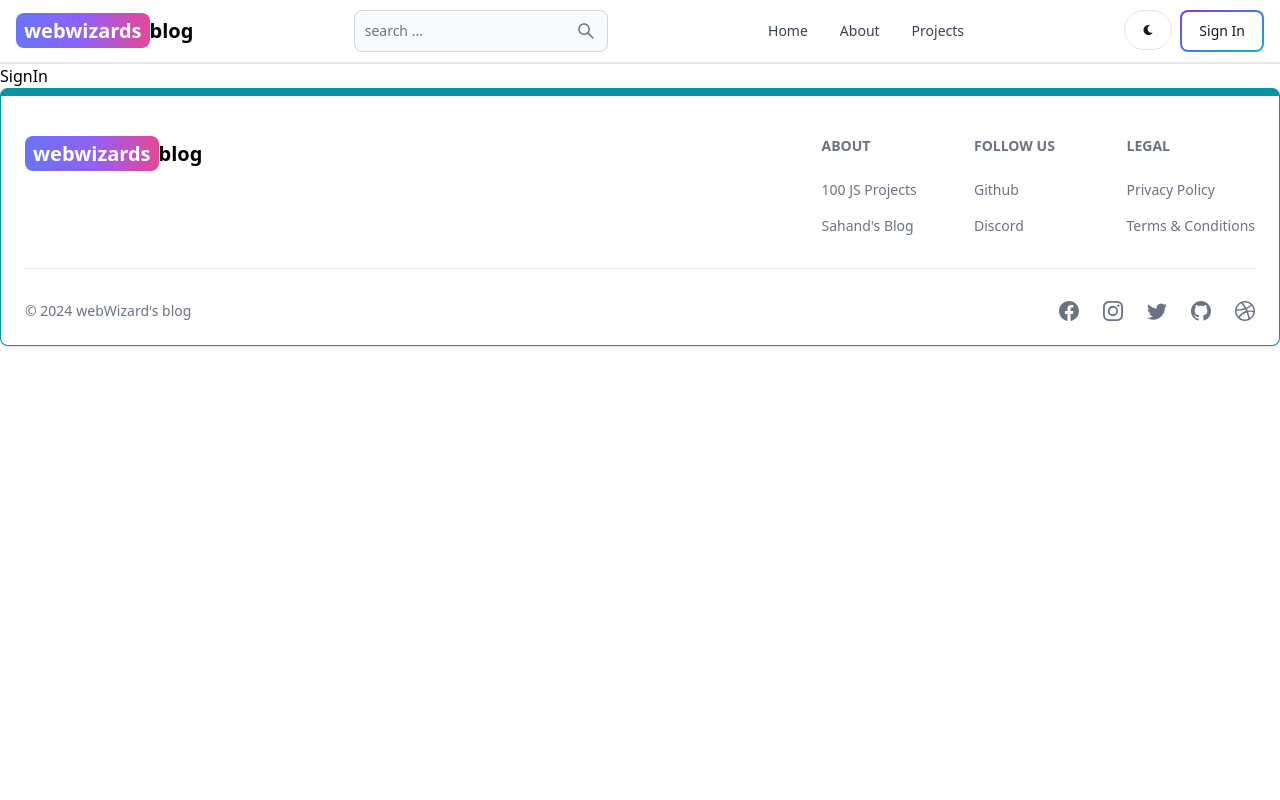
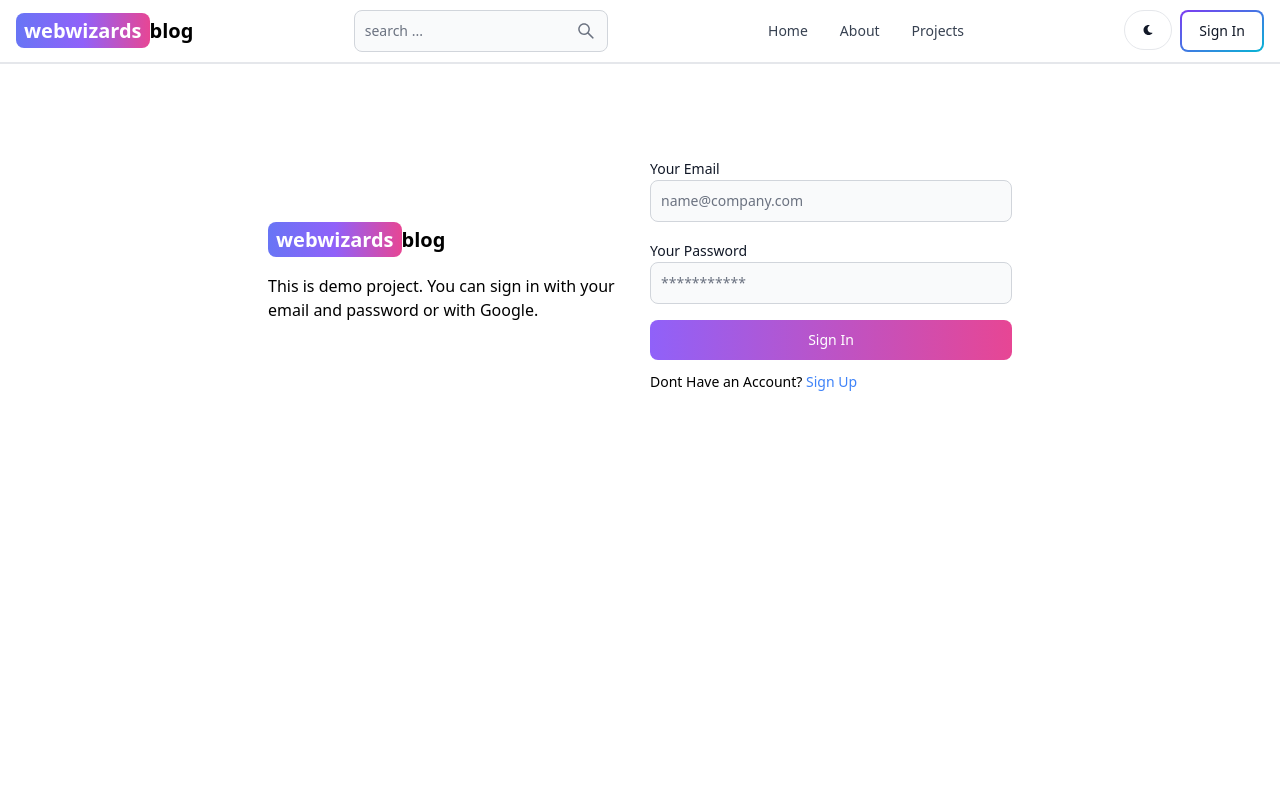
Before and after one commit to wizardsWeb/mern-blog, a React app in the folder frontend/: page /sign-in in a window 1280 px wide. Shown: the top 800 px of the page. Built offline with nearby package versions, Linux system fonts and the light colour scheme; the HTML template or start-up script is replaced by a standard one.

Commit message:
Complete signin page functionality

```diff
--- a/frontend/src/assets/pages/SignIn.jsx
+++ b/frontend/src/assets/pages/SignIn.jsx
@@ -1,10 +1,127 @@
-import React from 'react'
+import { Alert, Button, Label, Spinner, TextInput } from 'flowbite-react';
+import React, { useState } from 'react';
+import { Link, useNavigate } from 'react-router-dom';
 
 const SignIn = () => {
+  const [formData, setFormData] = useState({});
+
+  const [errorMessage, setErrorMessage] = useState(null);
+
+  const [loading, setLoading] = useState(false);
+
+  // Initializing the navigate
+  const navigate  = useNavigate();
+
+  const handleChange = (e) => {
+    setFormData({ ...formData, [e.target.id]: e.target.value.trim()})
+  }
+
+  const handleSubmit = async (e) => {
+    e.preventDefault();
+
+    // change the proxy in the vite.config.js
+
+    if(!formData.email || !formData.password) {
+      return setErrorMessage("All fields are required");
+    }
+
+    try {
+
+      // Setting the loading effect
+      setLoading(true);
+      setErrorMessage(null);
+
+      const res = await fetch('/api/auth/signin', {
+        method: 'POST',
+        headers: { 'content-type' : 'application/json' },
+        body: JSON.stringify(formData)
+      });
+      const data = await res.json();
+
+      if(data.success === false) {
+        return setErrorMessage(data.message);
+      }
+      setLoading(false);
+
+      // used react useNavigate hook
+      if(res.ok) {
+        navigate('/')
+      }
+
+    } catch (error) {
+      setErrorMessage(error.message);
+      setLoading(false);
+    }
+  }
+
   return (
-    <div>
-      SignIn
-    </div>
+    <>
+      <div className="min-h-screen mt-20">
+        <div className="flex gap-5 p-3 max-w-3xl mx-auto flex-col  md:flex-row md:items-center">
+
+          {/* Left */}
+          <div className="flex-1">
+            <Link to="/" className='text-4xl sm:text-xl font-bold dark:text-white'>
+                <span className='px-2 py-1 bg-gradient-to-r from-indigo-500 via-purple-500 to-pink-500 rounded-lg text-white'>
+                    webwizards
+                </span>
+                    blog
+            </Link>
+            <p className='text-xm mt-5'>
+              This is demo project. You can sign in with your email and password
+              or with Google.
+            </p>
+          </div>
+
+          {/* Right */}
+          <div className='flex-1'>
+            <form className='flex flex-col gap-4' onSubmit={handleSubmit}>
+              <div>
+                <Label value='Your Email' />
+                <TextInput
+                  type='email'
+                  placeholder='name@company.com'
+                  id='email'
+                  onChange={handleChange}
+                  />
+              </div>
+              <div>
+                <Label value='Your Password' />
+                <TextInput
+                  type='password'
+                  placeholder='***********'
+                  id='password'
+                  onChange={handleChange}
+                  />
+              </div>
+              <Button gradientDuoTone='purpleToPink' type='submit' disabled={loading}>
+                {
+                  loading ? (
+                    <>
+                    <Spinner size='sm'/>
+                    <span className='pl-3'>Loading ...</span>
+                    </>
+                  ) : 'Sign In'
+                }
+              </Button>
+            </form>
+            <div className="text-sm mt-3">
+              <Link to='/sign-up' className='text-blue-500'>
+              <span className='text-black'>Dont Have an Account? </span>
+                Sign Up
+              </Link>
+            </div>
+            {
+              errorMessage && (
+                <Alert className='mt-5' color='failure'>
+                  {errorMessage}
+                </Alert>
+              )
+            }
+          </div>
+        </div>
+      </div>
+    </>
   )
 }
 
```
